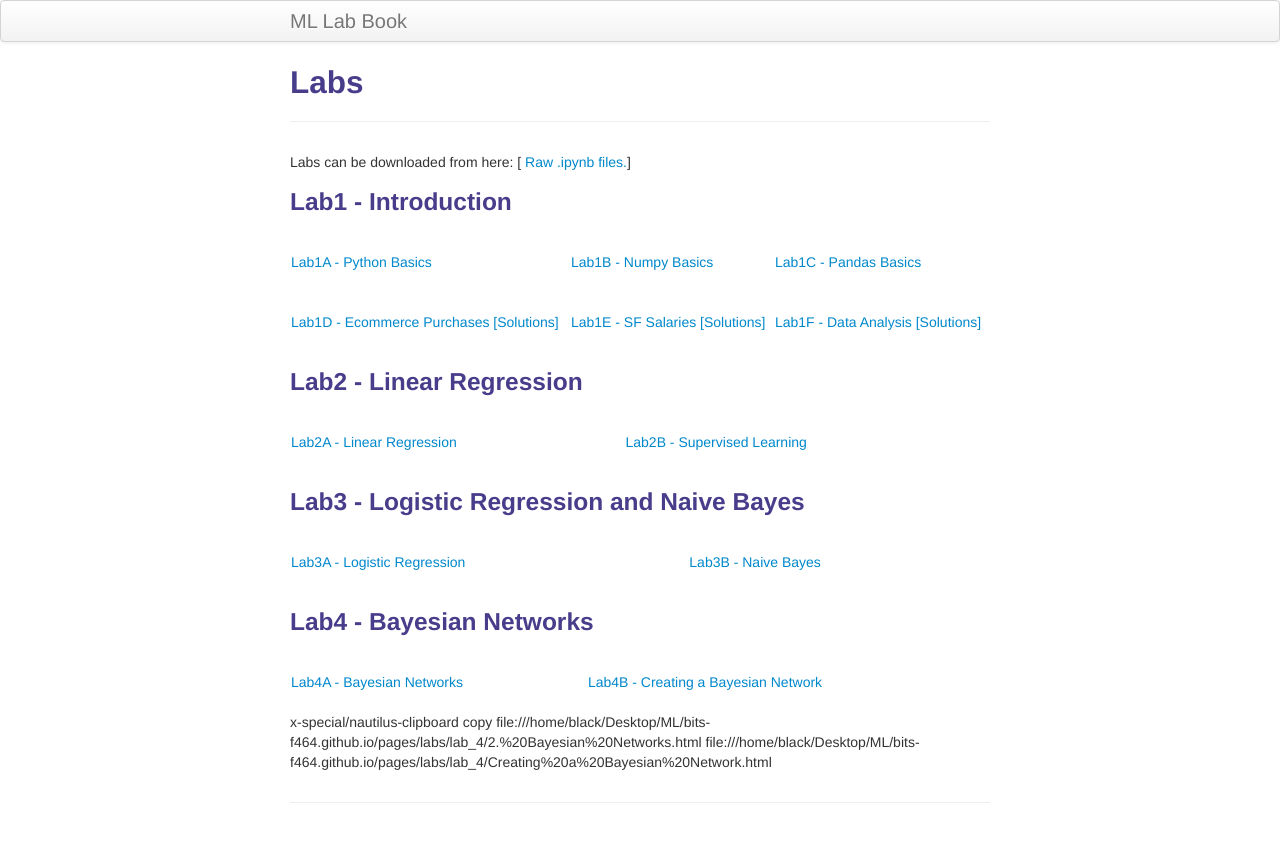
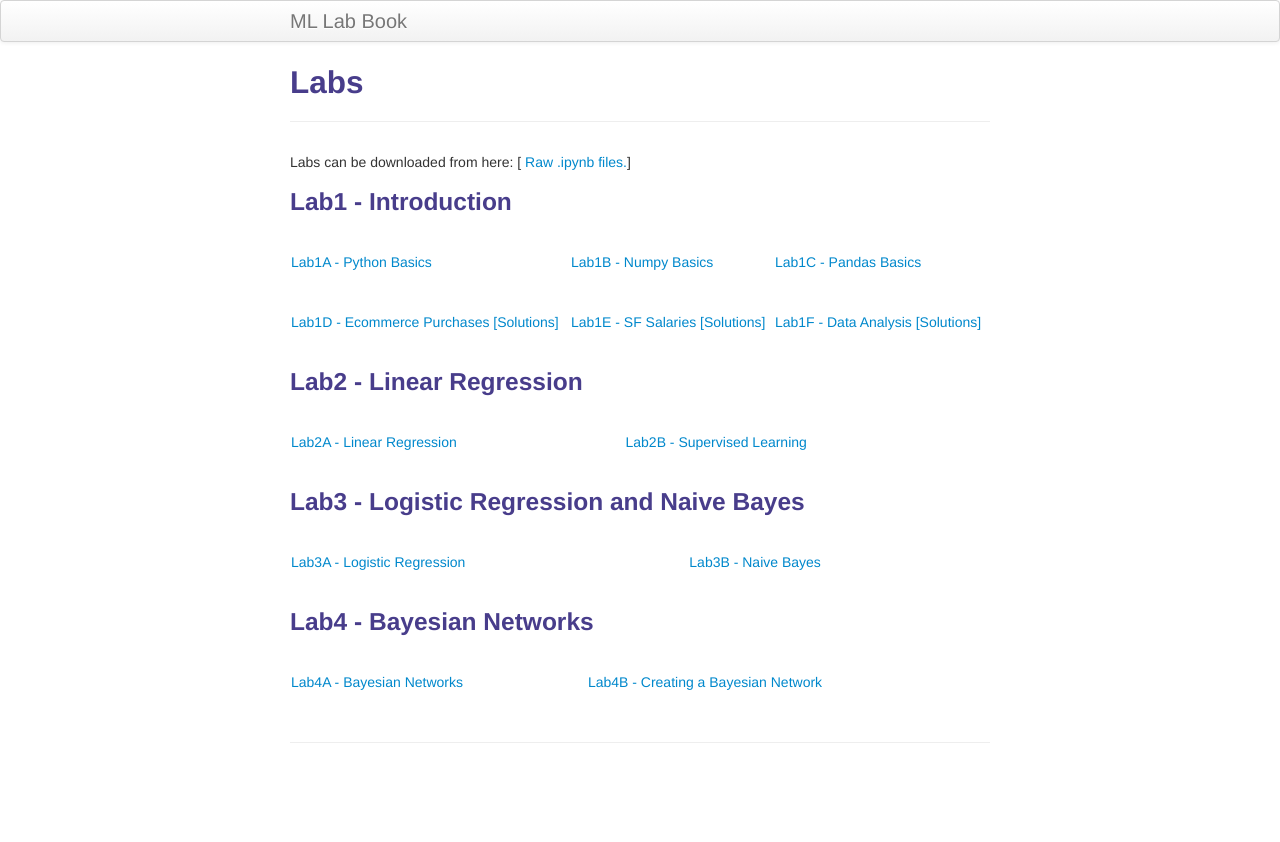
Before and after one commit to BITS-F464/bits-f464.github.io, a Jekyll site: the page built from pages/lab.html, in a window 1280 px wide. Shown: the top 842 px of the page. Built offline with Jekyll 4.4.1, drawn with Linux system fonts in a browser that asks for light colours.

Commit message:
Adding Lab4 pre

```diff
--- a/pages/lab.html
+++ b/pages/lab.html
@@ -44,13 +44,6 @@ Labs can be downloaded from here: [<a href="https://github.com/BITS-F464/bits-f4
 </tr>
 </table>
 
-
-x-special/nautilus-clipboard
-copy
-file:///home/black/Desktop/ML/bits-f464.github.io/pages/labs/lab_4/2.%20Bayesian%20Networks.html
-file:///home/black/Desktop/ML/bits-f464.github.io/pages/labs/lab_4/Creating%20a%20Bayesian%20Network.html
-
-
 <!-- <table class="wide">
 <tr>
   <td>
```
